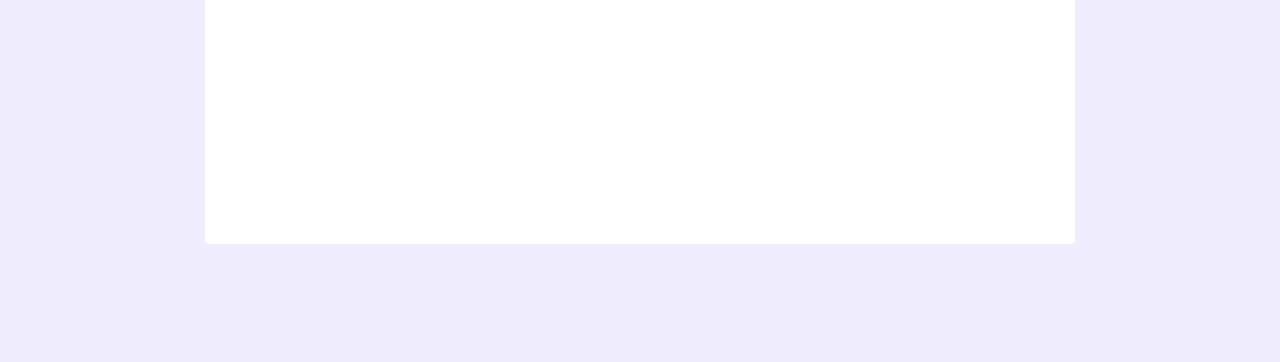
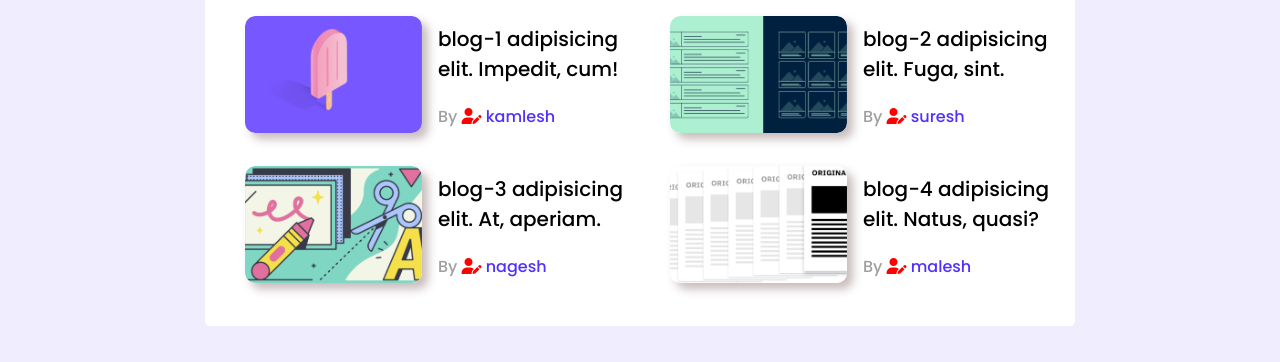
Before and after one commit to MdRifatchimu/leader-board-css, a plain HTML site: page index.html in a window 1280 px wide. Shown: the part 562-924 px from the top of the page. Before the commit the page ends 806 px from the top, so only its background shows below. Drawn offline with Linux system fonts and the light colour scheme.

Commit message:
top section done

```diff
--- a/index.html
+++ b/index.html
@@ -66,6 +66,60 @@
                 </div>
             </div>
             <hr>
+            <div class="top-blog">
+                <div class="blog-title">
+                    <h2>Top Blog</h2>
+                </div>
+                <div class="blogs">
+                    <article class="blog-info">
+                        <div>
+                            <img src="images/blogs/blog-1.png" alt="">
+                        </div>
+                        <div class="blog-details">
+                            <h3>blog-1 adipisicing elit. Impedit, cum!</h3>
+
+
+                            <p>By <i class="fas fa-user-edit author-icon"></i> <a href="#" class="author-name">
+                                    kamlesh</a> </p>
+                        </div>
+                    </article>
+                    <article class="blog-info">
+                        <div>
+                            <img src="images/blogs/blog-2.png" alt="">
+                        </div>
+                        <div class="blog-details">
+                            <h3>blog-2 adipisicing elit. Fuga, sint.</h3>
+                            <p>By <i class="fas fa-user-edit author-icon"></i><a href="#" class="author-name">
+                                    suresh</a> </p>
+                        </div>
+                    </article>
+                    <article class="blog-info">
+                        <div>
+                            <img src="images/blogs/blog-3.png" alt="">
+                        </div>
+                        <div class="blog-details">
+                            <h3>blog-3 adipisicing elit. At, aperiam.</h3>
+
+
+                            <p>By <i class="fas fa-user-edit author-icon"></i> <a href="#" class="author-name">
+                                    nagesh</a> </p>
+                        </div>
+                    </article>
+                    <article class="blog-info">
+                        <div>
+                            <img src="images/blogs/blog-4.png" alt="">
+                        </div>
+                        <div class="blog-details">
+                            <h3>blog-4 adipisicing elit. Natus, quasi?</h3>
+
+
+                            <p>By <i class="fas fa-user-edit author-icon"></i><a href="#" class="author-name">
+                                    malesh</a> </p>
+                        </div>
+                    </article>
+                </div>
+            </div>
+
         </section>
     </main>
 
--- a/style.css
+++ b/style.css
@@ -45,11 +45,12 @@ body {
   width: 51px;
   height: 51px;
 }
+/* main section styles */
 
 .intro {
-  margin: auto;
+  margin: 36px auto;
   width: 870px;
-  height: 679px;
+  /* height: 679px; */
   background-color: white;
   border-radius: 5px;
   -webkit-border-radius: 5px;
@@ -57,13 +58,16 @@ body {
   -ms-border-radius: 5px;
   -o-border-radius: 5px;
 }
+/* player */
+.top-player {
+  padding: 10px;
+}
 .player-title {
   color: #3e13ff;
   font-weight: 500;
   font-size: 24px;
-  margin-top: 33px;
+  margin-top: 23px;
   margin-left: 33px;
-  /* margin-right: 712px; */
 }
 
 .player {
@@ -73,6 +77,10 @@ body {
 .player-info {
   display: flex;
   align-items: center;
+}
+.player-info h3 {
+  margin-top: -10px;
+  font-weight: 300;
 }
 .player-info img {
   height: 56px;
@@ -85,3 +93,55 @@ hr {
   border: 1px solid #d1d1d1;
   width: 807px;
 }
+/* blog */
+.top-blog {
+  padding: 10px;
+}
+.blog-title {
+  color: #3e13ff;
+  font-weight: 500;
+  font-size: 24px;
+  margin-top: 23px;
+  margin-left: 33px;
+}
+.blogs {
+  display: grid;
+  grid-template-columns: repeat(2, 1fr);
+}
+.blog-info {
+  display: flex;
+  align-items: center;
+}
+
+.blog-info img {
+  width: 177px;
+  height: 117px;
+  border-radius: 10px;
+  box-shadow: 6px 6px 10px rgba(190, 175, 175, 0.856);
+  margin-left: 30px;
+  margin-bottom: 26px;
+  margin-right: 16px;
+  -webkit-border-radius: 10px;
+  -moz-border-radius: 10px;
+  -ms-border-radius: 10px;
+  -o-border-radius: 10px;
+}
+.blog-details h3 {
+  font-size: 20px;
+  font-weight: 300;
+  margin-top: -12px;
+}
+.blog-details p {
+  color: #9f9f9f;
+  font-size: 16px;
+  font-weight: 200;
+}
+.author-icon {
+  color: red;
+}
+.blog-details a {
+  text-decoration: none;
+  color: #532fff;
+  font-weight: 200;
+  font-size: 16px;
+}
```
